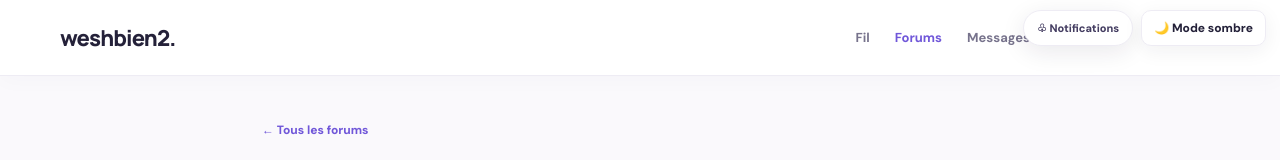
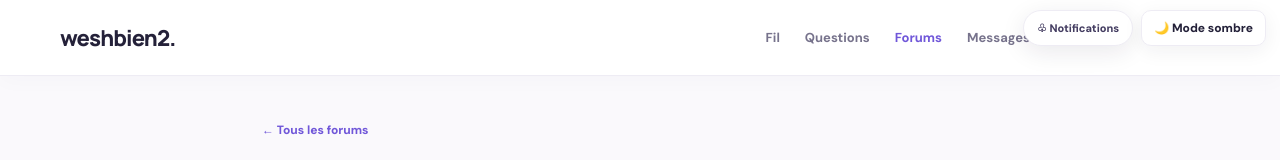
Before and after one commit to frosioaytan99/aytan, a Next.js app in the folder nextjs/: page /forum in a window 1280 px wide. Shown: the top 160 px of the page. Built offline with nearby package versions, Linux system fonts and the light colour scheme; no server answers.

Commit message:
Ajouter l’accès aux questions dans la navigation

```diff
--- a/nextjs/src/pages/forum.tsx
+++ b/nextjs/src/pages/forum.tsx
@@ -20,5 +20,5 @@ export default function ForumTopicPage(){
   setBusy(false);if(error){setStatus('Impossible de publier la réponse.');return}
   setBody('');setStatus('Réponse publiée !');await load(topic.id)
  }
- return <main className="app-shell"><header className="app-header"><Link href="/" className="brand">weshbien2.</Link><nav><Link href="/feed">Fil</Link><Link href="/forums" className="active">Forums</Link><Link href="/inbox">Messages</Link></nav></header><section className="forum-detail"><Link href="/forums" className="back-link">← Tous les forums</Link>{topic&&<article className="card forum-original"><span className="forum-category">DISCUSSION</span><h1>{topic.title}</h1><p className="forum-byline">Par {topic.profile?.display_name||topic.profile?.username||'Membre'} · {new Date(topic.created_at).toLocaleString('fr-FR')}</p><p className="forum-body">{topic.body}</p></article>}<section className="forum-replies"><h2>Réponses ({replies.length})</h2>{replies.map(r=><article className="card forum-reply" key={r.id}><b>{r.profile?.display_name||r.profile?.username||'Membre'}</b><small>{new Date(r.created_at).toLocaleString('fr-FR')}</small><p>{r.body}</p></article>)}</section><form className="card forum-reply-form" onSubmit={reply}><h2>Ta réponse</h2><textarea value={body} onChange={e=>setBody(e.target.value)} maxLength={3000} placeholder="Participe à la discussion…" required/><button disabled={busy||!body.trim()}>{busy?'Envoi…':'Répondre →'}</button>{status&&<p className="notice">{status}</p>}</form></section></main>
+ return <main className="app-shell"><header className="app-header"><Link href="/" className="brand">weshbien2.</Link><nav><Link href="/feed">Fil</Link><Link href="/questions">Questions</Link><Link href="/forums" className="active">Forums</Link><Link href="/inbox">Messages</Link></nav></header><section className="forum-detail"><Link href="/forums" className="back-link">← Tous les forums</Link>{topic&&<article className="card forum-original"><span className="forum-category">DISCUSSION</span><h1>{topic.title}</h1><p className="forum-byline">Par {topic.profile?.display_name||topic.profile?.username||'Membre'} · {new Date(topic.created_at).toLocaleString('fr-FR')}</p><p className="forum-body">{topic.body}</p></article>}<section className="forum-replies"><h2>Réponses ({replies.length})</h2>{replies.map(r=><article className="card forum-reply" key={r.id}><b>{r.profile?.display_name||r.profile?.username||'Membre'}</b><small>{new Date(r.created_at).toLocaleString('fr-FR')}</small><p>{r.body}</p></article>)}</section><form className="card forum-reply-form" onSubmit={reply}><h2>Ta réponse</h2><textarea value={body} onChange={e=>setBody(e.target.value)} maxLength={3000} placeholder="Participe à la discussion…" required/><button disabled={busy||!body.trim()}>{busy?'Envoi…':'Répondre →'}</button>{status&&<p className="notice">{status}</p>}</form></section></main>
 }
```
